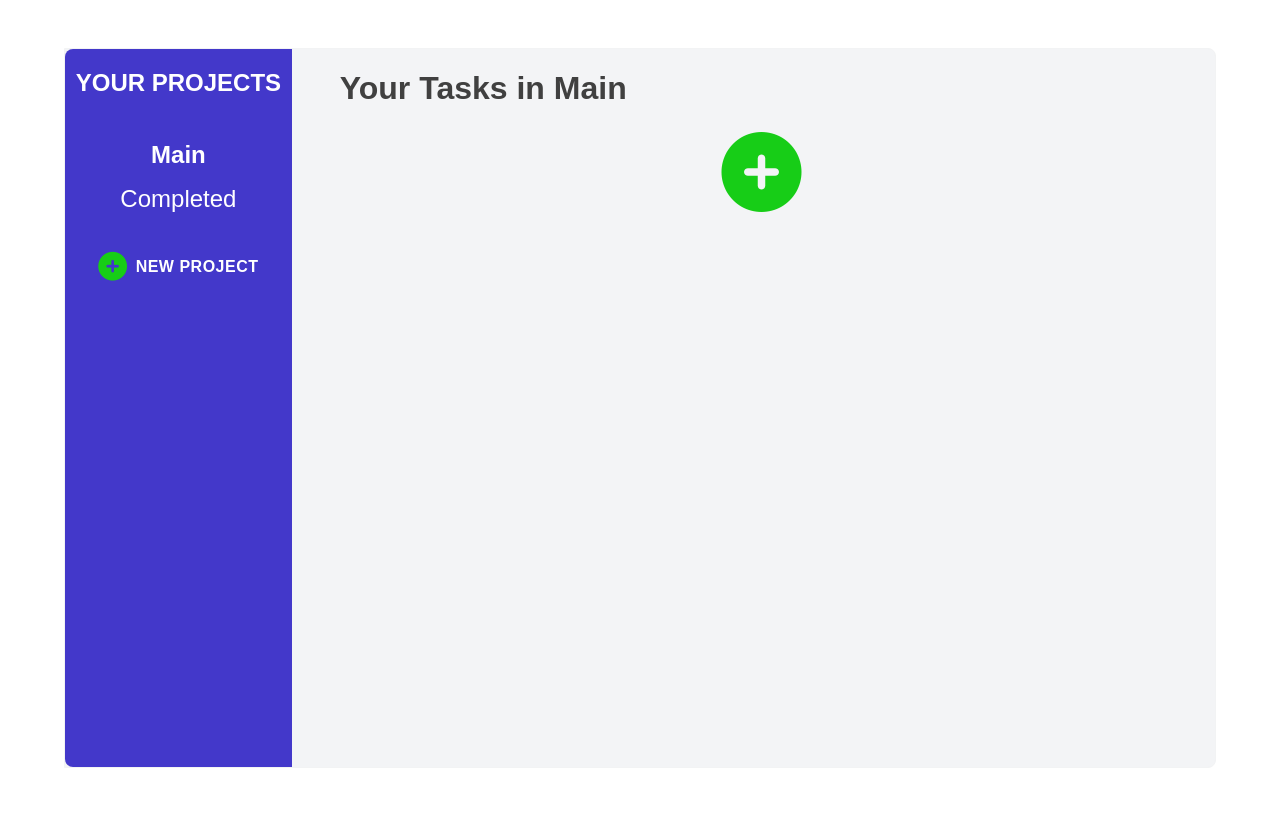
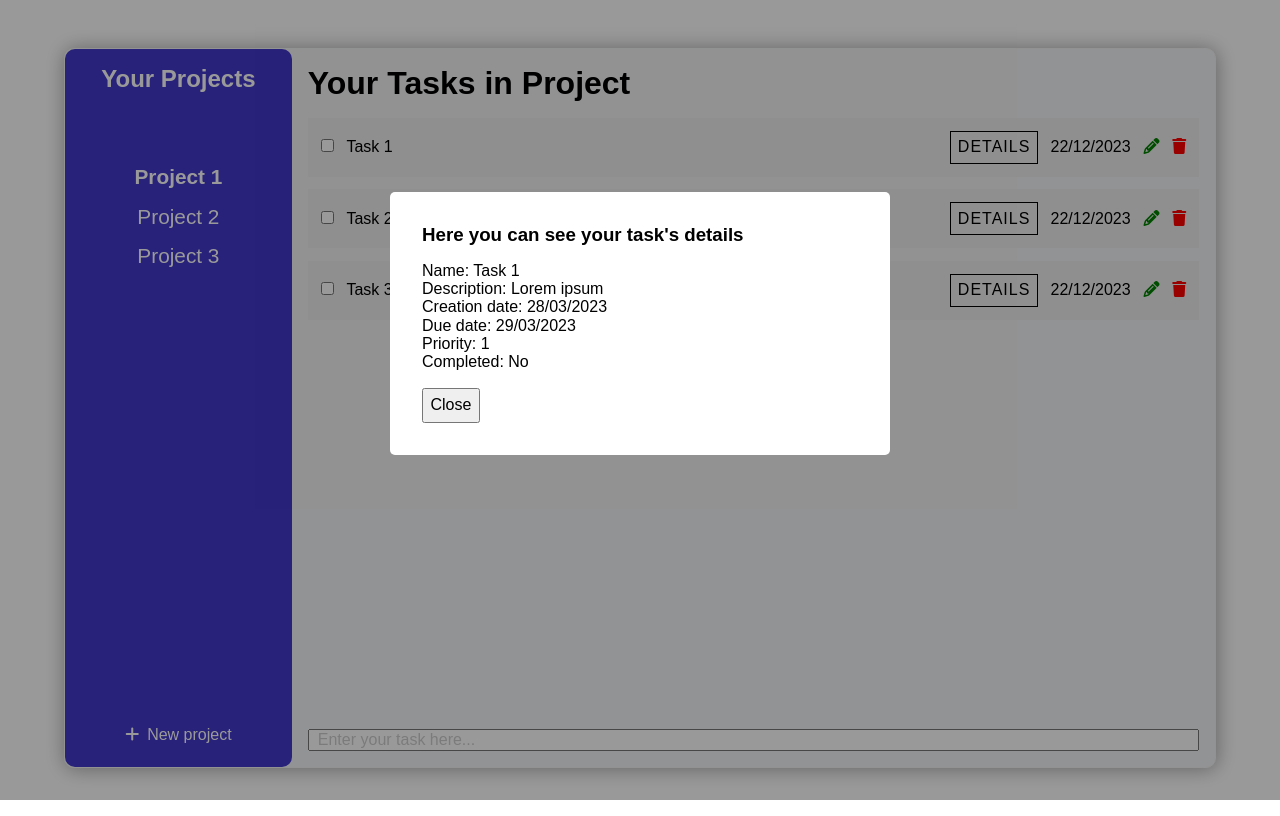
Before and after one commit to thimgrim1337/todo, a website built with webpack: page src/index.html in a window 1280 px wide. Built offline with nearby package versions, Linux system fonts and the light colour scheme.

Commit message:
Redesign UI using BEM

```diff
--- a/package.json
+++ b/package.json
@@ -1,5 +1,5 @@
 {
-  "name": "restaurant-landingpage",
+  "name": "Todo App",
   "version": "1.0.0",
   "description": "",
   "private": true,
@@ -35,8 +35,10 @@
     "-": "^0.0.1",
     "@babel/core": "^7.20.12",
     "@babel/preset-env": "^7.20.2",
+    "@fortawesome/fontawesome-free": "^6.4.0",
     "babel-loader": "^9.1.2",
     "D": "^1.0.0",
-    "date-fns": "^2.29.3"
+    "date-fns": "^2.29.3",
+    "normalize.css": "^8.0.1"
   }
 }
--- a/src/index.html
+++ b/src/index.html
@@ -4,37 +4,96 @@
     <meta charset="UTF-8" />
     <meta http-equiv="X-UA-Compatible" content="IE=edge" />
     <meta name="viewport" content="width=device-width, initial-scale=1.0" />
-    <link
-      rel="stylesheet"
-      href="https://cdnjs.cloudflare.com/ajax/libs/font-awesome/6.3.0/css/all.min.css"
-      integrity="sha512-SzlrxWUlpfuzQ+pcUCosxcglQRNAq/DZjVsC0lE40xsADsfeQoEypE+enwcOiGjk/bSuGGKHEyjSoQ1zVisanQ=="
-      crossorigin="anonymous"
-      referrerpolicy="no-referrer"
-    />
-    <title>ToDo</title>
+    <title>My Todos</title>
   </head>
   <body>
     <div class="content">
-      <aside>
-        <h2>Your Projects</h2>
-        <ul class="projects"></ul>
-        <button class="btn btn-project">
-          <i class="fa-solid fa-circle-plus"></i>New Project
+      <aside class="projects content__projects">
+        <h2 class="projects__title">Your Projects</h2>
+        <ul class="projects__list flex-grow">
+          <li class="projects__item projects__item--active">
+            Project 1<i
+              class="icon projects__icon icon--is-hidden icon--remove fa-solid fa-trash"
+            ></i>
+          </li>
+          <li class="projects__item">
+            Project 2<i
+              class="icon projects__icon icon--is-hidden icon--remove fa-solid fa-trash"
+            ></i>
+          </li>
+          <li class="projects__item">
+            Project 3<i
+              class="icon projects__icon icon--is-hidden icon--remove fa-solid fa-trash"
+            ></i>
+          </li>
+        </ul>
+        <button class="btn projects__btn">
+          <i class="btn__icon fa-solid fa-plus"></i>New project
         </button>
-        <label for="newProject"
-          >Name<input type="text" name="new project" id="newProject" />
-          <i class="fa-solid fa-check"></i>
-          <i class="fa-solid fa-xmark"></i>
-        </label>
       </aside>
-      <main class="todo-list">
-        <h1>Your Tasks in <span id="activeProjectName"></span></h1>
-        <div class="todos">
-          <div class="btn-add">
-            <i class="fa-solid fa-circle-plus"></i>
-          </div>
-        </div>
+      <main class="todos content__todos">
+        <h1 class="todos__title">Your Tasks in <span>Project</span></h1>
+        <ul class="todos__list flex-grow">
+          <li class="todos__item">
+            <input
+              class="todos__input-checkbox"
+              type="checkbox"
+              name="task"
+              id="task"
+            /><label class="todos__name flex-grow" for="task">Task 1</label
+            ><button class="btn todos__btn">Details</button
+            ><span class="todos__date">22/12/2023</span
+            ><i class="todos__icon icon icon--modify fa-solid fa-pencil"></i
+            ><i class="todos__icon icon icon--remove fa-solid fa-trash"></i>
+          </li>
+          <li class="todos__item">
+            <input
+              class="todos__input-checkbox"
+              type="checkbox"
+              name="task"
+              id="task"
+            /><label class="todos__name flex-grow" for="task">Task 2</label
+            ><button class="btn todos__btn">Details</button
+            ><span class="todos__date">22/12/2023</span
+            ><i class="todos__icon icon icon--modify fa-solid fa-pencil"></i
+            ><i class="todos__icon icon icon--remove fa-solid fa-trash"></i>
+          </li>
+          <li class="todos__item">
+            <input
+              class="todos__input-checkbox"
+              type="checkbox"
+              name="task"
+              id="task"
+            /><label class="todos__name flex-grow" for="task">Task 3</label
+            ><button class="btn todos__btn">Details</button
+            ><span class="todos__date">22/12/2023</span
+            ><i class="todos__icon icon icon--modify fa-solid fa-pencil"></i
+            ><i class="todos__icon icon icon--remove fa-solid fa-trash"></i>
+          </li>
+        </ul>
+        <input
+          class="todos__input-item"
+          type="text"
+          name="new-todo"
+          value="Enter your task here..."
+        />
       </main>
+    </div>
+    <div class="modal">
+      <div class="modal__content">
+        <h3 class="modal__title">Here you can see your task's details</h3>
+        <p class="modal__task-name">Name: <span>Task 1</span></p>
+        <p class="modal__task-description">
+          Description: <span>Lorem ipsum</span>
+        </p>
+        <p class="modal__task-creation-date">
+          Creation date: <span>28/03/2023</span>
+        </p>
+        <p class="modal__task-due-date">Due date: <span>29/03/2023</span></p>
+        <p class="modal__task-priority">Priority: <span>1</span></p>
+        <p class="modal__task-is-completed">Completed: <span>No</span></p>
+        <button class="modal__btn btn">Close</button>
+      </div>
     </div>
   </body>
 </html>
--- a/src/index.js
+++ b/src/index.js
@@ -1,4 +1,6 @@
 import UI from './modules/UI';
+import 'normalize.css';
+import '@fortawesome/fontawesome-free/css/all.min.css';
 import './styles/main.scss';
 
-UI.initTodoApp();
+// UI.initTodoApp();
--- a/src/styles/main.scss
+++ b/src/styles/main.scss
@@ -1,12 +1,21 @@
 *, *::after, *::before {
     box-sizing: border-box;
+    padding: 0;
+    margin: 0;
+}
+
+h1 {
+    margin: 0;
+}
+
+ul {
+    list-style: none;
 }
 
 body {
-    padding: 0;
-    margin: 0;
     font-family: 'Poppins', sans-serif;
 }
+
 
 .content {
     width: 90%;
@@ -17,216 +26,155 @@ body {
     margin: 3rem auto;
     background: #f3f4f6;
     border: 1px solid #f2f3f4;
-    border-top-right-radius: .5rem;
-    border-bottom-right-radius: .5rem;
+    box-shadow: #a7a5a5 1px 1px 20px 0px;
+    border-radius: 10px;
+
+    &__projects {
+        display: flex;
+        flex-direction: column;
+        justify-content: space-around;
+        gap: 1rem;
+        padding: 1rem 0;
+        text-align: center;
     }
 
-aside {
-    background: #4338ca;
-    border-top-left-radius: .5rem;
-    border-bottom-left-radius: .5rem;
-    display: flex;
-    flex-direction: column;
-    align-items: center;
-    color: white;
-
-    h2 {
-        text-transform: uppercase;
+    &__todos {
+        padding: 1rem;
+        padding-left: 0;
+    }
 }
 
+.projects {
+    background: #4338ca;
+    color: #fff;
+    border-radius: inherit;
 
-    .projects {
-        list-style: none;
-        padding: 0;
-        align-self: stretch;
-        text-align: center;
+    &__title {
+        font-size: 1.5rem;
+        margin-bottom: 3rem;
+    }
 
-        .project {
-            font-size: 1.5rem;
-            padding: .5rem;
-            width: 100%;
-            transition: .2s;
+    &__item {
+        padding: .5rem 0;
+        font-size: 1.3rem;
+        cursor: pointer;
 
         &:hover {
-                background-color: rgba($color: #000000, $alpha: 0.2);
+            background-color: #2613f2ba;
+        }
+    }
+
+    &__item--active {
         font-weight: bolder;
     }
 
+    &__icon {
+        margin-left: .5rem;
+    }
 
-            i {
-                transition: .2s;
-                margin-left: .5rem;
-                &:hover {
-                cursor: pointer;
-                color: red;
-                transform: scale(1.2);
+    &__btn {
+        color: white;
+        background: transparent;
+        border: none;
     }
 }
 
+.todos {
+    display: flex;
+    flex-direction: column;
+
+    &__title {
+        margin-bottom: 1rem;
     }
 
-        input {
-            font-size: 1.2rem;
+    &__item {
+        display: flex;
+        align-items: baseline;
+        gap: .8rem;
+        padding: .8rem;
+        margin-bottom: .8rem;
+        background-color: #eee;
+    }
+
+    &__input-checkbox {
+        cursor: pointer;
+    }
+
+    &__btn {
+        border: 1px solid black;
+        text-transform: uppercase;
+        letter-spacing: 1px;
+    }
+
+    &__input-item {
+        color: #ccc;
+        padding: 0 .5rem;
     }
 }
 
-    .btn-project {
-       padding: 1rem;
-       font-size: 1rem;
-       display: flex;
-       align-items: center;
-       background: none;
+.modal {
+    display: block;
+    position: fixed;
+    z-index: 999;
+    left: 0;
+    top: 0;
+    width: 100%;
+    height: 100vh;
+    background-color: rgb(0,0,0);
+    background-color: rgba(0,0,0,0.4);
+    overflow: auto;
 
-       color: white;
+    &__content {
+        margin: 15% auto;
+        padding: 2rem;
+        max-width: 500px;
+        background: #fff;
+        border-radius: 5px;
+    }
+
+    &__title {
+        margin-bottom: 1rem;
+    }
+
+    &__btn {
+        margin-top: 1rem;
+    }
+}
+
+.icon {
     transition: .2s;
+    &--is-hidden {
+        display: none;
+    }
 
-       i {
-        margin-right: .5rem;
-        color: rgb(23, 205, 23);
-        font-size: 1.8rem;
-        transition: .2s;
+    &--remove {
+        color: red;
+    }
+
+    &--modify {
+        color: green;
     }
 
     &:hover {
         transform: scale(1.1);
-
-        i {
-            transform: rotate(30deg);
-        }
+        cursor: pointer;
     }
 }
 
-   label[for='newProject'] {
-    display: none;
+.btn {
+    padding: .4rem;
+    transition: .1s;
 
-    &.visible {
-        display: flex;
-        align-items: center;
-        gap: .5rem;
+    &__icon {
+        margin-right: .5rem;
     }
 
-    .fa-check {
-        color: rgb(7, 255, 7);
-        font-size: 1.2rem;
-    }
-
-    .fa-xmark {
-        color: rgb(255, 0, 0);
-        font-size: 1.1rem;
+    &:hover {
+        font-weight: bolder;
+         cursor: pointer;
     }
 }
 
+.flex-grow {
+    flex-grow: 1;
 }
-
-
-.todo-list {
-    padding: 0 2rem;
-    overflow: scroll;
-
-    h1 {
-        color: #404040;
-    }
-
-
-    .todos {
-       display: grid;
-       grid-template-columns: repeat(auto-fit, 250px);
-       gap: .8rem;
-       justify-content: space-around;
-
-       .todo {
-        display: flex;
-        flex-direction: column;
-        align-items: center;
-        justify-content: space-between;
-        text-align: center;
-        border: 2px solid #c7c9ca;
-        border-radius: 2px;
-        overflow: hidden;
-        transition: .2s;
-
-            .description {
-                padding: 0 .8rem;
-            }
-
-            .btn {
-                align-self: stretch;
-            }
-
-            .btn-complete {
-                order: 2;
-                justify-self: flex-end;
-                background: red;
-                color: white;
-                transition: .2s;
-
-                    &:hover {
-                        opacity: 0.5;
-                    }
-                }
-
-            .btn-remove {
-                transform: translateY(100px);
-                order: 1;
-
-            }
-
-            &:hover .btn-remove {
-                transform: translateY(0);
-
-                transition: .8s;
-                &:hover {
-                    color: red;
-                    font-weight: bolder;
-                }
-            }
-
-        }
-
-        .btn-add {
-            font-size: 5rem;
-            align-self: center;
-            justify-self: center;
-            color:rgb(23, 205, 23);
-            transition: .2s;
-
-            &:hover {
-                transform: rotate(45deg)
-            }
-        }
-
-        input, textarea {
-            width: 90%;
-            max-width: 100%;
-            height: 2rem;
-            text-align: center;
-            font-size: 1.5rem;
-        }
-
-        textarea {
-            font-size: 1.2rem;
-            font-family: 'Poppins', sans-serif;
-        }
-    }
-}
-
-
-
-.btn {
-    padding: .5rem;
-    text-transform: uppercase;
-    font-weight: bold;
-    letter-spacing: .5px;
-    font-family: 'Poppins', sans-serif;
-    border: none;
-    cursor: pointer;
-}
-
-i:hover {
-    transform: scale(1.1);
-    cursor: pointer;
-}
-
-.active {
-    font-weight: bolder;
-}
--- a/webpack.config.js
+++ b/webpack.config.js
@@ -24,6 +24,10 @@ module.exports = {
       {
         test: /\.scss$/i,
         use: ['style-loader', 'css-loader', 'sass-loader'],
+      },
+      {
+        test: /\.css$/i,
+        use: ['style-loader', 'css-loader'],
       },
       {
         test: /\.js$/i,
```
Also changed, not shown: 1 other file. Lines whose indentation alone changed are shown as unchanged.
